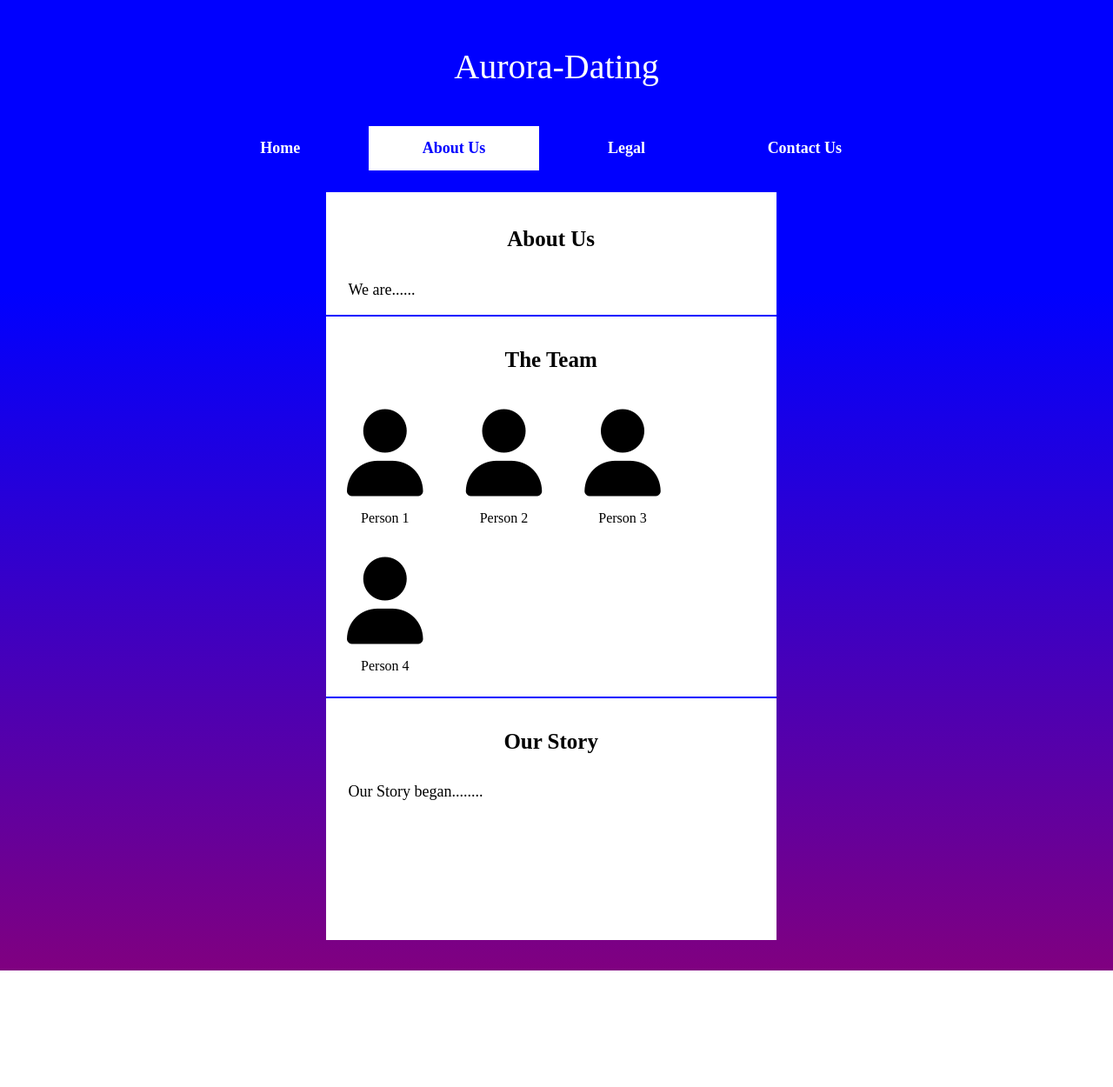
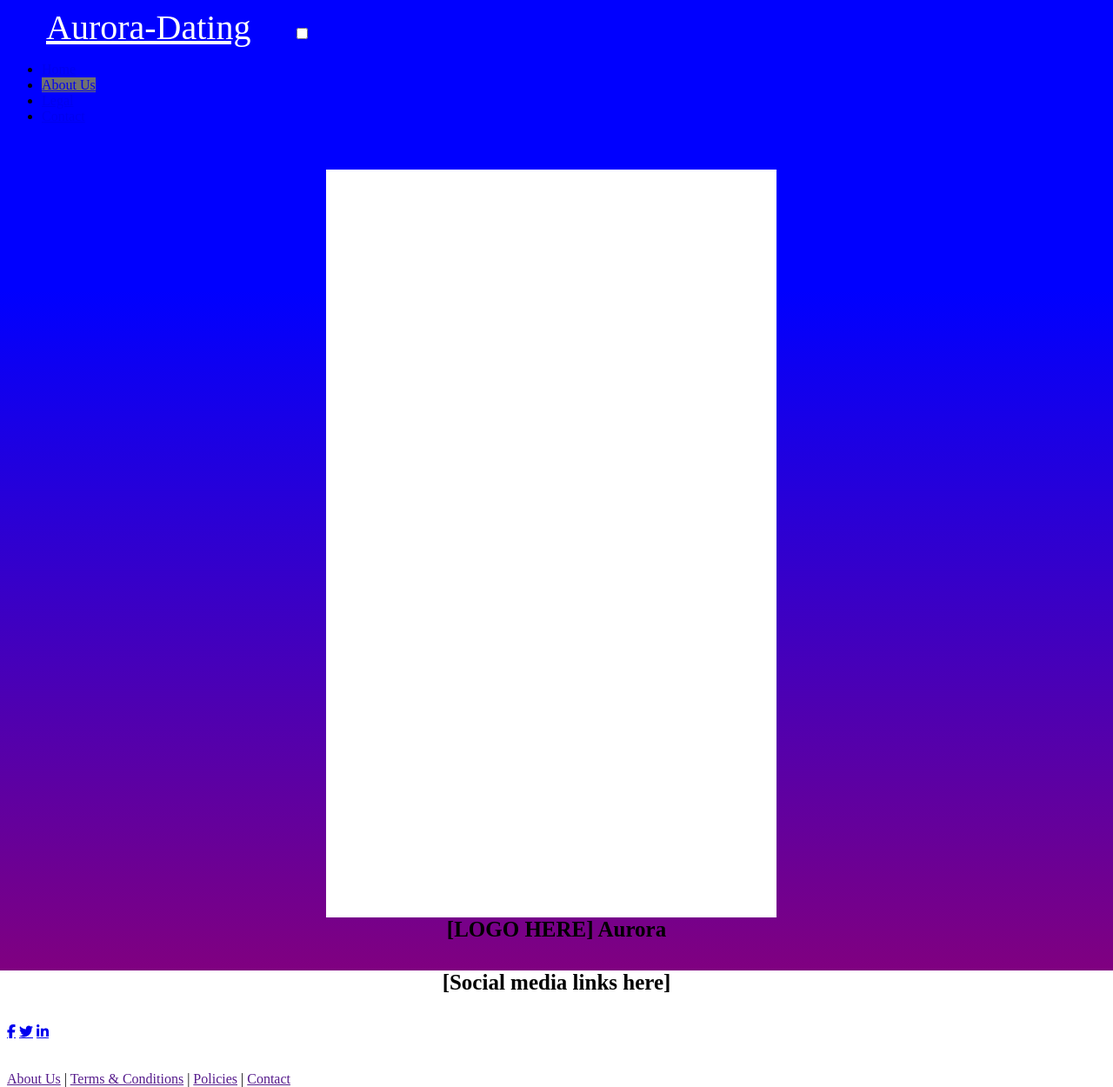
Before and after one commit to rubigrg/aurora-dating, a plain HTML site: page aboutus.html in a window 1280 px wide. Shown: the whole page at 87% size. Before the commit the page ends 1116 px from the top, so only its background shows below. Drawn offline with Linux system fonts and the light colour scheme; a web font is replaced by a local one.

Commit message:
Update aboutus.html

```diff
--- a/aboutus.html
+++ b/aboutus.html
@@ -3,79 +3,53 @@
 <html>
 
 <head>
-    <title>Aurora - Dating</title>
     <link rel="stylesheet" type="text/css" href="css/main.css">
     <link href='https://fonts.googleapis.com/css?family=ABeeZee' rel='stylesheet'>
+    <script type="javascript" src="js/"></script>
     <link rel="stylesheet" href="https://cdnjs.cloudflare.com/ajax/libs/font-awesome/4.7.0/css/font-awesome.min.css">
     <script src='https://kit.fontawesome.com/a076d05399.js'></script>
-    <script type="javascript" src="js/menu.js"></script>
-    <script type="javascript" src="js/gallery.js"></script>
 </head>
 
 <body>
 
-    <div class="logo">
-        <a href="index.html">Aurora-Dating</a>
-    </div>
+<!-- Navigation Bar -->
+<div class="nav">
+    <a href="" class="logo">Aurora-Dating</a>
+    <input class="btn" type="checkbox" id="btn" />
+    <label class="menu-icon" for="btn"><span class="icon"></span></label>
+    <ul class="menu-bar">
+      <li><a href="index.html">Home</a></li>
+      <li><a href="aboutus.html" class="active">About Us</a></li>
+      <li><a href="legal.html">Legal</a></li>
+      <li><a href="contact.html">Contact</a></li>
+    </ul>
+  </div>
+<!-- Navigation Bar End -->
+<br><br>
 
-<!--Menu Bar-->
-<div id="menubar">
-    <a href="index.html">Home</a>
-    <a href="aboutus.html" class="active">About Us</a>
-    <a href="legal.html" >Legal</a>
-    <a href="contactus.html" >Contact Us</a>
-</div>
-<!--Menu Bar End-->
+<!-- Section -->
+
+<!-- Download the app -->
+<div class="content">
 
 
-<!--Home Content-->
-<div class="content">
+</div>
 
-    <div class="aboutus">
-        <h4>About Us</h4>
-        <p class="abtus">
-            We are......
-        </p>
-    </div>
+<div class="footer">
+  <h4>[LOGO HERE] Aurora</h4>
+  <div class="social-media">
+    <h4>[Social media links here] </h4>
+    <a href="#" class="fa fa-facebook"></a>
+  <a href="#" class="fa fa-twitter"></a>
+  <a href="#" class="fa fa-linkedin"></a>
+  </div>
+  <br><br>
+  <div class="ql">
+    <a href="">About Us</a> | <a href="">Terms & Conditions</a> | <a href="">Policies</a> | <a href="">Contact</a>
+  </div>
+</div>
 
-    <div class="team">
-        <br><br>
-        <h4>The Team</h4>
-        <div class="row">
-            <div class="column">
-                <i class="fa fa-user" style="font-size:100px;color:black"></i>
-                <br>
-                <p class="names">Person 1</p>
-            </div>
-
-            <div class="column">
-                <i class="fa fa-user" style="font-size:100px;color:black"></i>
-                <p class="names">Person 2</p>
-            </div>
-
-            <div class="column" >
-                <i class="fa fa-user" style="font-size:100px;color:black"></i>
-                <p class="names">Person 3</p>
-            </div>
-
-            <div class="column">
-                <i class="fa fa-user" style="font-size:100px;color:black"></i>
-                <p class="names">Person 4</p>
-            </div>
-          </div>
-    </div>
-
-    <div class="our-story">
-        <br><br>
-        <h4>Our Story</h4>
-        <p class="our-st">
-            Our Story began........
-        </p>
-    </div>
-
-      </div>
-
-<!--Home Content End-->
 </body>
 
+
 </html>
```
